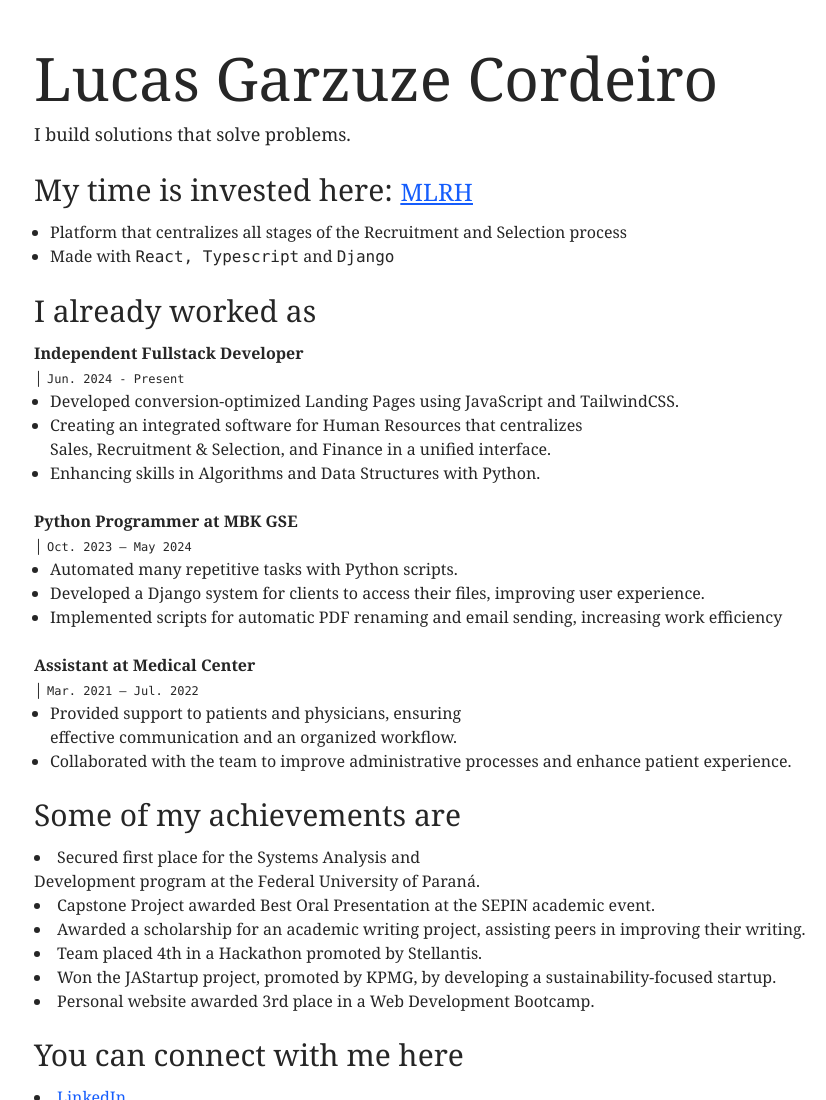
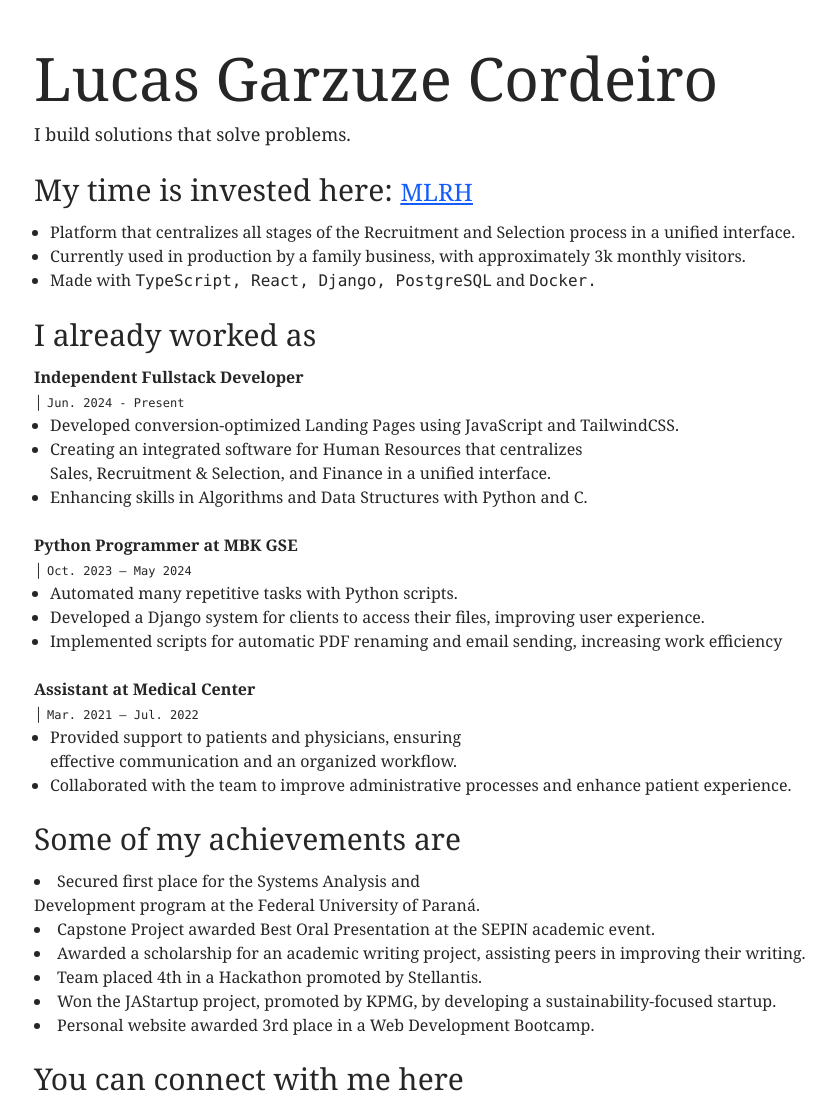
Before and after one commit to garzuze/garzuze.github.io, a website: page index.html in a window 1280 px wide. Shown: the top 1100 px of the page, without its empty margins (194-1020 px from the left). Drawn offline with Linux system fonts and the light colour scheme.

Commit message:
chore: update main page content

```diff
--- a/index.html
+++ b/index.html
@@ -18,7 +18,7 @@
         <section class="space-y-3">
             <h2 class="sm:text-3xl text-2xl font-medium">My time is invested here: <spam
                     class="text-2xl w-fit underline text-blue-600 hover:text-blue-800 visited:text-spamurple-600">
-                    <a href="https://www.github.com/garzuze/MLRH" target="_blank">
+                    <a href="https://mlrh.com.br" target="_blank">
                         MLRH
                     </a>
                 </spam>
@@ -26,11 +26,9 @@
             <article class="space-y-3">
                 <div>
                     <ul class="list-disc ml-4">
-                        <li>
-                            Platform that centralizes all stages of the Recruitment and Selection process
-                        </li>
-                        <li>Made with <span class="font-mono">React, Typescript</span> and <span
-                                class="font-mono">Django</span> </li>
+                        <li> Platform that centralizes all stages of the Recruitment and Selection process in a unified interface. </li>
+                        <li>Currently used in production by a family business, with approximately 3k monthly visitors.</li>
+                        <li>Made with <span class="font-mono">TypeScript, React, Django, PostgreSQL</span> and <span class="font-mono">Docker.</span> </li>
                     </ul>
                 </div>
             </article>
@@ -53,7 +51,7 @@
                                     Recruitment & Selection, and Finance in a unified interface.
                                 </li>
                                 <li>
-                                    Enhancing skills in Algorithms and Data Structures with Python.
+                                    Enhancing skills in Algorithms and Data Structures with Python and C.
                                 </li>
                             </ul>
                         </li>
```
Also changed, not shown: src/output.css.
